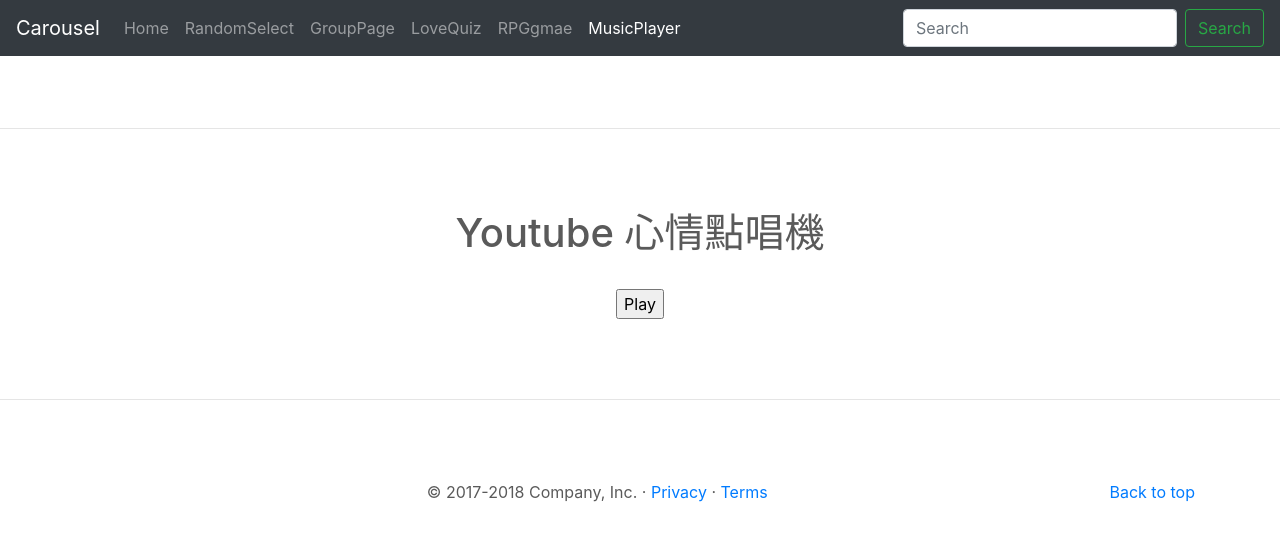
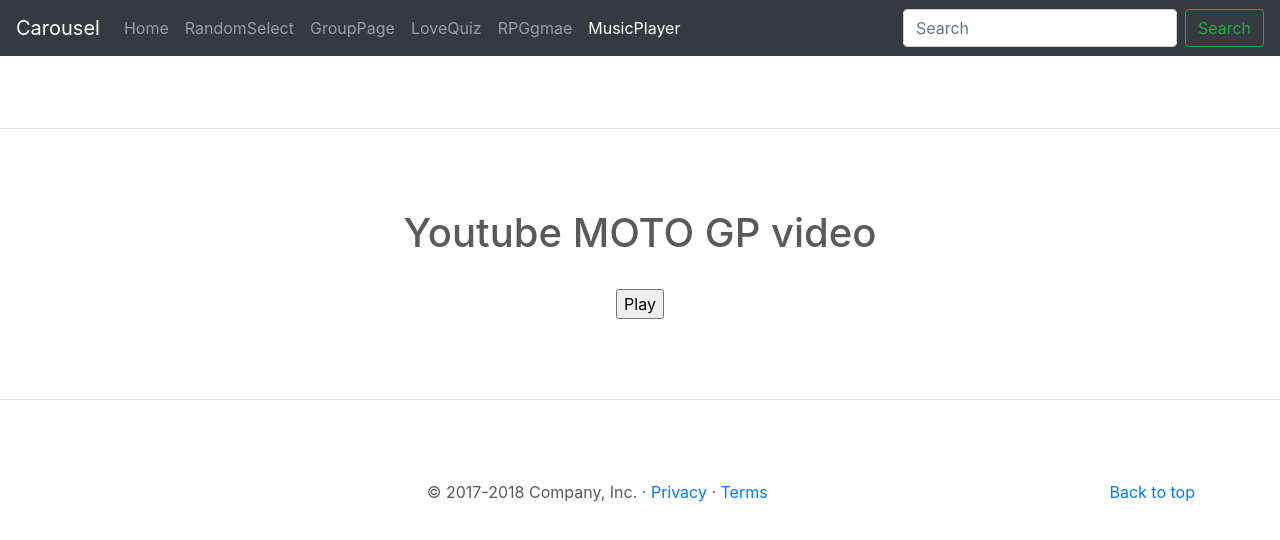
Before and after one commit to bigfocusbear/MeragePractice, a plain HTML site: page MusicPlayer.html in a window 1280 px wide. Drawn offline with nearby package versions, Linux system fonts and the light colour scheme.

Commit message:
Update MusicPlayer.html

```diff
--- a/MusicPlayer.html
+++ b/MusicPlayer.html
@@ -60,7 +60,7 @@
 
         <hr class="featurette-divider">
 
-            <h1>Youtube 心情點唱機</h1>
+            <h1>Youtube MOTO GP video</h1>
             <h2></h2><!--預計播放歌曲的歌名-->
             <div id="player"></div><!--預計撥放youtube影片播放器-->
             <br>
```
